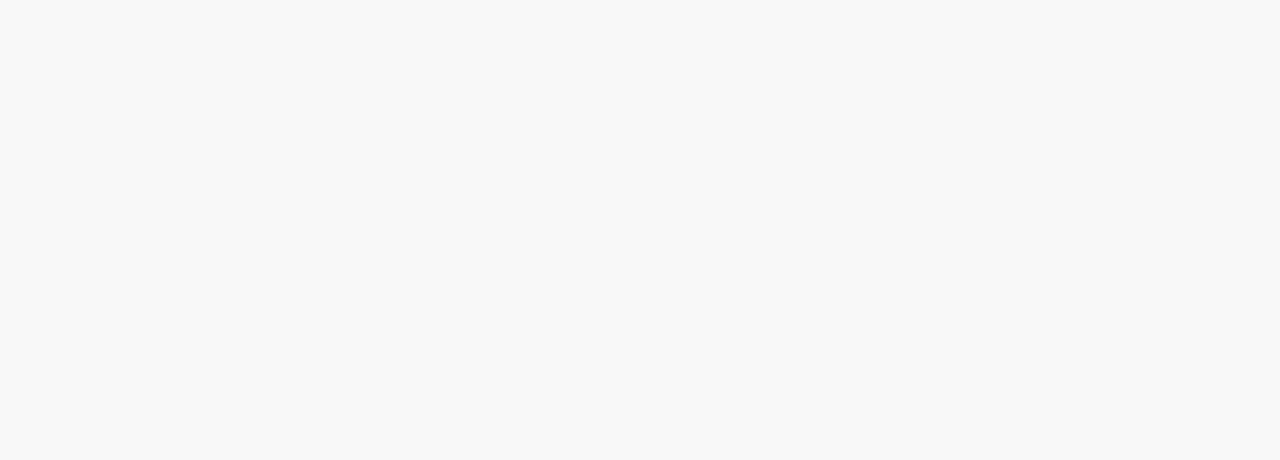
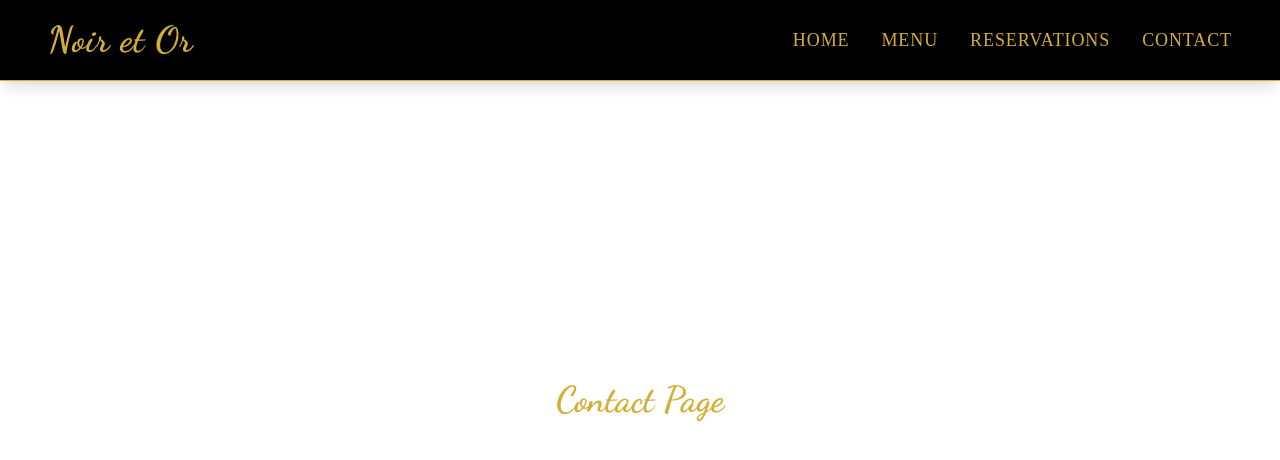
Before and after one commit to Alex2890/classy-restaurant, a Vue app in the folder frontend/: page /contact in a window 1280 px wide. Before the commit this address had no page. Shown: the top 460 px of the page. Built offline with nearby package versions, Linux system fonts and the light colour scheme; a web font is replaced by a local one.

Commit message:
Settled Hero Section. Tackling Routing

```diff
--- a/frontend/src/App.vue
+++ b/frontend/src/App.vue
@@ -1,11 +1,8 @@
 <template>
-  <router-view></router-view>
+  <Navbar />
+  <router-view />
 </template>
 
 <script setup>
-// Any logic or imports go here (e.g., Vue Router, APIs, state)
+import Navbar from "@/components/Navbar.vue";
 </script>
-
-<style scoped>
-/* Optional CSS for this component */
-</style>
--- a/frontend/src/components/Navbar.vue
+++ b/frontend/src/components/Navbar.vue
@@ -11,18 +11,38 @@
 
         <!-- Desktop Navigation -->
         <div class="hidden md:flex space-x-8">
-          <a href="#" class="text-lg uppercase tracking-wider transition duration-300 hover:text-[var(--hover-darkgold)]" style="font-family: var(--font-button);">
+          <router-link
+            to="/"
+            class="text-lg uppercase tracking-wider transition duration-300 hover:text-[var(--hover-darkgold)]"
+            :class="{ 'text-[var(--hover-darkgold)] underline': isActiveRoute('/') }"
+            style="font-family: var(--font-button);"
+          >
             Home
-          </a>
-          <a href="#" class="text-lg uppercase tracking-wider transition duration-300 hover:text-[var(--hover-darkgold)]" style="font-family: var(--font-button);">
+          </router-link>
+          <router-link
+            to="/menu"
+            class="text-lg uppercase tracking-wider transition duration-300 hover:text-[var(--hover-darkgold)]"
+            :class="{ 'text-[var(--hover-darkgold)] underline': isActiveRoute('/menu') }"
+            style="font-family: var(--font-button);"
+          >
             Menu
-          </a>
-          <a href="#" class="text-lg uppercase tracking-wider transition duration-300 hover:text-[var(--hover-darkgold)]" style="font-family: var(--font-button);">
+          </router-link>
+          <router-link
+            to="/reservations"
+            class="text-lg uppercase tracking-wider transition duration-300 hover:text-[var(--hover-darkgold)]"
+            :class="{ 'text-[var(--hover-darkgold)] underline': isActiveRoute('/reservations') }"
+            style="font-family: var(--font-button);"
+          >
             Reservations
-          </a>
-          <a href="#" class="text-lg uppercase tracking-wider transition duration-300 hover:text-[var(--hover-darkgold)]" style="font-family: var(--font-button);">
+          </router-link>
+          <router-link
+            to="/contact"
+            class="text-lg uppercase tracking-wider transition duration-300 hover:text-[var(--hover-darkgold)]"
+            :class="{ 'text-[var(--hover-darkgold)] underline': isActiveRoute('/contact') }"
+            style="font-family: var(--font-button);"
+          >
             Contact
-          </a>
+          </router-link>
         </div>
 
         <!-- Mobile Menu Button -->
@@ -36,28 +56,53 @@
 
     <!-- Mobile Menu (Hidden by Default) -->
     <div v-if="mobileMenuOpen" class="md:hidden absolute top-20 left-0 w-full bg-black text-center py-4 shadow-lg border-t border-[var(--primary-gold)]">
-      <a href="#" class="block py-3 text-lg uppercase tracking-wider transition hover:text-[var(--hover-darkgold)]" style="font-family: var(--font-button);">
+      <router-link
+        to="/"
+        class="block py-3 text-lg uppercase tracking-wider transition hover:text-[var(--hover-darkgold)]"
+        :class="{ 'text-[var(--hover-darkgold)] underline': isActiveRoute('/') }"
+        style="font-family: var(--font-button);"
+      >
         Home
-      </a>
-      <a href="#" class="block py-3 text-lg uppercase tracking-wider transition hover:text-[var(--hover-darkgold)]" style="font-family: var(--font-button);">
+      </router-link>
+      <router-link
+        to="/menu"
+        class="block py-3 text-lg uppercase tracking-wider transition hover:text-[var(--hover-darkgold)]"
+        :class="{ 'text-[var(--hover-darkgold)] underline': isActiveRoute('/menu') }"
+        style="font-family: var(--font-button);"
+      >
         Menu
-      </a>
-      <a href="#" class="block py-3 text-lg uppercase tracking-wider transition hover:text-[var(--hover-darkgold)]" style="font-family: var(--font-button);">
+      </router-link>
+      <router-link
+        to="/reservations"
+        class="block py-3 text-lg uppercase tracking-wider transition hover:text-[var(--hover-darkgold)]"
+        :class="{ 'text-[var(--hover-darkgold)] underline': isActiveRoute('/reservations') }"
+        style="font-family: var(--font-button);"
+      >
         Reservations
-      </a>
-      <a href="#" class="block py-3 text-lg uppercase tracking-wider transition hover:text-[var(--hover-darkgold)]" style="font-family: var(--font-button);">
+      </router-link>
+      <router-link
+        to="/contact"
+        class="block py-3 text-lg uppercase tracking-wider transition hover:text-[var(--hover-darkgold)]"
+        :class="{ 'text-[var(--hover-darkgold)] underline': isActiveRoute('/contact') }"
+        style="font-family: var(--font-button);"
+      >
         Contact
-      </a>
+      </router-link>
     </div>
   </nav>
 </template>
 
 <script setup>
 import { ref } from "vue";
+import { useRoute } from "vue-router";
 
 const mobileMenuOpen = ref(false);
 
 const toggleMenu = () => {
   mobileMenuOpen.value = !mobileMenuOpen.value;
 };
+
+// Function to determine if the current route is active
+const route = useRoute();
+const isActiveRoute = (path) => route.path === path;
 </script>
--- a/frontend/src/router.js
+++ b/frontend/src/router.js
@@ -1,7 +1,16 @@
+// src/router.js
 import { createRouter, createWebHistory } from "vue-router";
 import Home from "@/views/Home.vue";
+import Menu from "@/views/Menu.vue";
+import Reservations from "@/views/Reservations.vue";
+import Contact from "@/views/Contact.vue";
 
-const routes = [{ path: "/", component: Home }];
+const routes = [
+  { path: "/", name: "Home", component: Home },
+  { path: "/menu", name: "Menu", component: Menu },
+  { path: "/reservations", name: "Reservations", component: Reservations },
+  { path: "/contact", name: "Contact", component: Contact },
+];
 
 const router = createRouter({
   history: createWebHistory(),
--- /dev/null
+++ b/frontend/src/views/Contact.vue
@@ -0,0 +1,5 @@
+<template>
+    <div class="min-h-screen flex items-center justify-center bg-white">
+      <h1 class="text-4xl text-black">Contact Page</h1>
+    </div>
+  </template>
--- a/frontend/src/views/Home.vue
+++ b/frontend/src/views/Home.vue
@@ -1,16 +1,11 @@
 <template>
   <div>
-  <navbar />
   <hero />
-      <div class="min-h-screen flex items-center justify-center text-4xl">
-      <h1 class="welcome-text">Welcome to the Home Page! 🏡</h1>
-      </div>
   </div>
 
 </template>
 
 
   <script setup>
-  import Navbar from "@/components/Navbar.vue";
   import Hero from "@/components/Hero.vue";
   </script>
--- /dev/null
+++ b/frontend/src/views/Menu.vue
@@ -0,0 +1,5 @@
+<template>
+    <div class="min-h-screen flex items-center justify-center bg-white">
+      <h1 class="text-4xl text-black">Menu Page</h1>
+    </div>
+  </template>
--- /dev/null
+++ b/frontend/src/views/Reservations.vue
@@ -0,0 +1,5 @@
+<template>
+    <div class="min-h-screen flex items-center justify-center bg-white">
+      <h1 class="text-4xl text-black">Reservations Page</h1>
+    </div>
+  </template>
```
